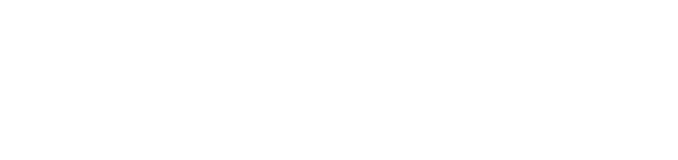
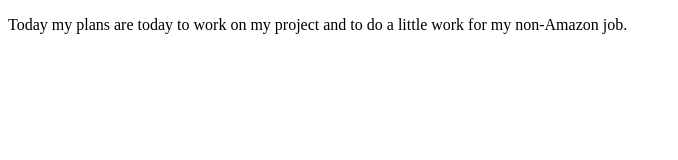
Before and after one commit to jtabb1/2021-06-12-Daily-Coding-Journal, a plain HTML site: page index.html in a window 1280 px wide. Shown: the whole page, without its empty margins (0-678 px from the left). Drawn offline with Linux system fonts and the light colour scheme.

Commit message:
Outline my major plans for today.

```diff
--- a/index.html
+++ b/index.html
@@ -8,7 +8,9 @@
   </head>
   <body>
 
-
+    <p>Today my plans are today to work on my project
+      and to do a little work for my non-Amazon job.
+    </p>
 
     <script src="script.js"></script>
   </body>
```
